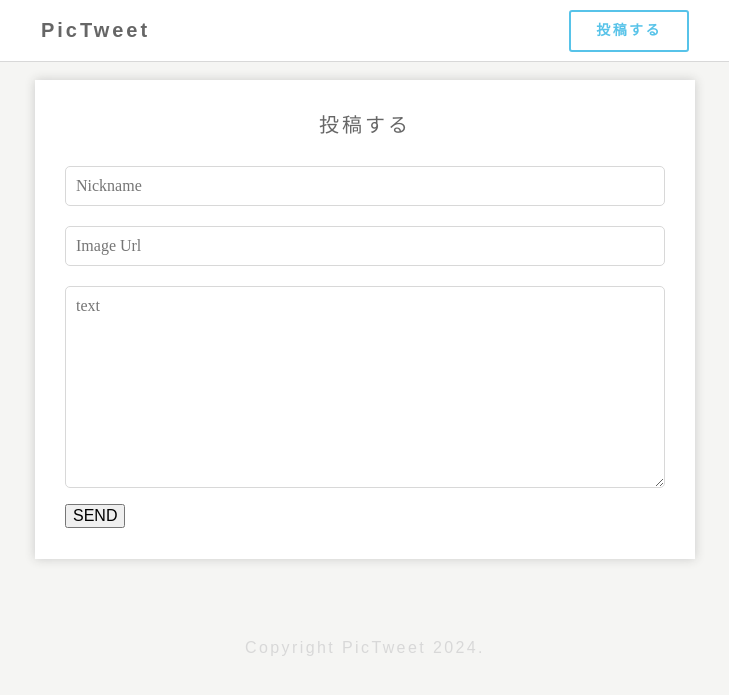
After one commit to Katsuno0814/django_tweetapp, a Django app: page /tweets/new/ in a window 1280 px wide. The commit adds this page. Shown: the top 695 px of the page, without its empty margins (275-1004 px from the left). Run offline with Django 4.2, Linux system fonts and the light colour scheme.

Commit message:
新規投稿まで実装

```diff
--- a/templates/base.html
+++ b/templates/base.html
@@ -21,7 +21,7 @@
               </ul>
           </span> {% endcomment %}
           <div class="user_nav grid-6">
-            <a class="post" href="#">投稿する</a>
+            <a class="post" href={% url "tweets:new"%}>投稿する</a>
           </div>
           {% comment %} </div>
           {% else %}
--- /dev/null
+++ b/templates/tweets/new.html
@@ -0,0 +1,19 @@
+{% extends "base.html" %}
+{% block content %}
+<div class="contents row">
+  <div class="container">
+    <h3>投稿する</h3>
+    <form method="post" enctype="multipart/form-data">
+        {% csrf_token %}
+        <!-- Name入力フィールド -->
+        <input type="text" name="name" placeholder="Nickname">
+        <!-- Image(画像URLまたはファイルアップロードなどの選択)入力フィールド -->
+        <input type="text" name="image" placeholder="Image Url">
+        <!-- Text入力フィールド -->
+        <textarea name="text" placeholder="text" rows="10"></textarea>
+        <!-- 送信ボタン -->
+        <button type="submit">SEND</button>
+    </form>
+  </div>
+</div>
+{% endblock content %}
--- /dev/null
+++ b/tweets/forms.py
@@ -0,0 +1,16 @@
+from django import forms
+from .models import Tweet
+
+class TweetForm(forms.ModelForm):
+    class Meta:
+        model = Tweet
+        fields = ['name', 'image', 'text']
+        widgets = {
+            'name': forms.TextInput(attrs={'placeholder': 'Nickname'}),
+            'text': forms.Textarea(attrs={'placeholder': 'Text', 'rows': 4}),
+        }
+        labels = {
+            'name': 'ニックネーム',
+            'image': '画像URL',
+            'text': 'テキスト',
+        }
--- a/tweets/urls.py
+++ b/tweets/urls.py
@@ -5,4 +5,5 @@ from . import views
 app_name = "tweets"
 urlpatterns = [
     path("", views.IndexView.as_view(), name="index"),
+    path("tweets/new/", views.CreateView.as_view(), name="new"),
 ]
--- a/tweets/views.py
+++ b/tweets/views.py
@@ -1,7 +1,29 @@
+from django.shortcuts import redirect
+from django.urls import reverse_lazy
 from django.views.generic import ListView
+from django.views.generic.edit import FormView
+from .forms import TweetForm
 from .models import Tweet
 
 class IndexView(ListView):
     model = Tweet
     template_name = 'tweets/index.html'
     context_object_name = 'tweets'
+
+
+class CreateView(FormView):
+    template_name = 'tweets/new.html'
+    form_class = TweetForm
+    success_url = reverse_lazy('tweets:index')
+
+    def form_valid(self, form):
+        # form.cleaned_dataを使用して安全にフォームデータを取得
+        name = form.cleaned_data['name']
+        image = form.cleaned_data['image']
+        text = form.cleaned_data['text']
+
+        # Tweetモデルインスタンスを作成して保存
+        Tweet.objects.create(name=name, image=image, text=text)
+
+        # 親クラスのform_validを呼び出してリダイレクト処理を行う
+        return super().form_valid(form)
```
Also changed, not shown: tweets/models.py (line endings or trailing spaces).
